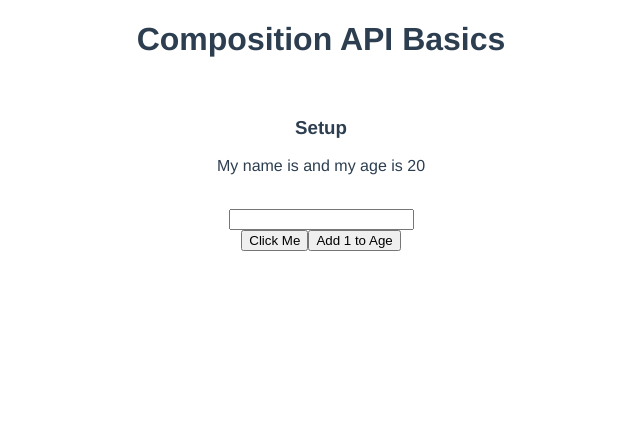
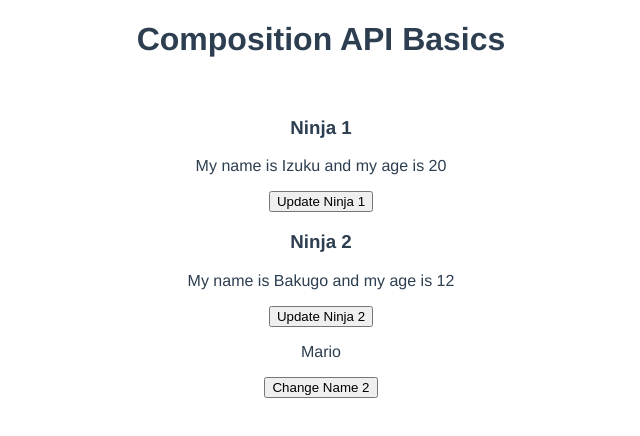
Before and after one commit to izuku152/Vue_CompositionAPI, a Vue app: page / in a window 1280 px wide. Shown: the top 436 px of the page, without its empty margins (319-959 px from the left). Built offline with nearby package versions, Linux system fonts and the light colour scheme.

Commit message:
Refs vs Reactive

```diff
--- a/src/views/Home.vue
+++ b/src/views/Home.vue
@@ -2,34 +2,59 @@
   <div class="home">
     <h1>Composition API Basics</h1>
     <br />
-    <h3 ref="p">Setup</h3>
-    <p>My name is {{ name }} and my age is {{ age }}</p>
+    <h3>Ninja 1</h3>
+    <p>My name is {{ ninja_1.name }} and my age is {{ ninja_1.age }}</p>
+    <button @click="handleClick_1">Update Ninja 1</button>
     <br />
-    <input type="text" v-model="name" />
+    <h3>Ninja 2</h3>
+    <p>My name is {{ ninja_2.name }} and my age is {{ ninja_2.age }}</p>
+    <button @click="handleClick_2">Update Ninja 2</button>
     <br />
-    <button @click="handleClick">Click Me</button>
-    <button @click="age++">Add 1 to Age</button>
+    <p>{{ name2 }}</p>
+    <button @click="changeName2">Change Name 2</button>
   </div>
 </template>
 
 <script>
-import { ref } from "vue";
+import { reactive, ref } from "vue";
 export default {
   name: "Home",
   setup() {
-    // By default Composition API don't have reactive Values
-    // To make them reactive, we use ref
-    let name = ref("");
-    let age = ref(20);
+    // Refs problem is we have to add .value
+    // Reactive solves this problem but
+    let ninja_1 = ref({ name: "Izuku", age: 20 });
+    let ninja_2 = reactive({ name: "Bakugo", age: 12 });
 
-    const handleClick = () => {
-      // To get value of ref inside setup we add .value
-      // But in template we just write it w/o .value
-      name.value = "Izuku Midoriya";
+    const handleClick_1 = () => {
+      ninja_1.value.name = "Izuku Midoriya";
+      ninja_1.value.age = 21;
+    };
+    const handleClick_2 = () => {
+      ninja_2.name = "Katsuki Bakugo";
+      ninja_2.age = 13;
+    };
+    //
+    // Reactive doesn't work with primitive values
+    let name2 = reactive("Mario"); //This is not a reactive value
+    const changeName2 = () => {
+      name2 = "Luigi"; //It will not work
     };
 
     // We must always return whatever we want to use inside of template
-    return { name, age, handleClick };
+    return {
+      ninja_1,
+      ninja_2,
+      handleClick_1,
+      handleClick_2,
+      name2,
+      changeName2,
+    };
+
+    // Takeaways:
+
+    // Refs are much better than reactive
+    // Refs retain their reactivity when exposed to external functions
+    // Use reactive for objects
   },
 };
 </script>
```
